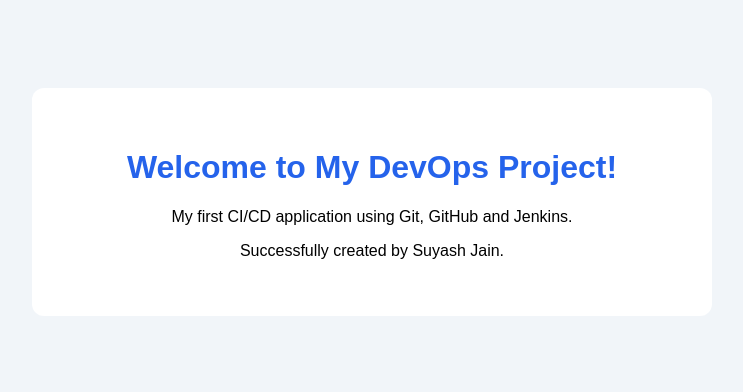
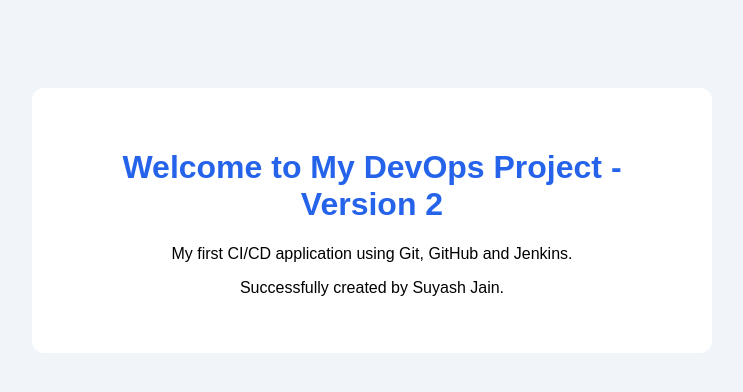
Before and after one commit to Suyashjain7/devops-lab1, a plain HTML site: page index.html in a window 1280 px wide. Shown: the whole page, without its empty margins (268-1011 px from the left). Drawn offline with Linux system fonts and the light colour scheme.

Commit message:
Update project version 2

```diff
--- a/index.html
+++ b/index.html
@@ -25,7 +25,7 @@
 </head>
 <body>
     <div class="container">
-        <h1>Welcome to My DevOps Project!</h1>
+        <h1>Welcome to My DevOps Project - Version 2</h1>
         <p>My first CI/CD application using Git, GitHub and Jenkins.</p>
         <p>Successfully created by Suyash Jain.</p>
     </div>
```
